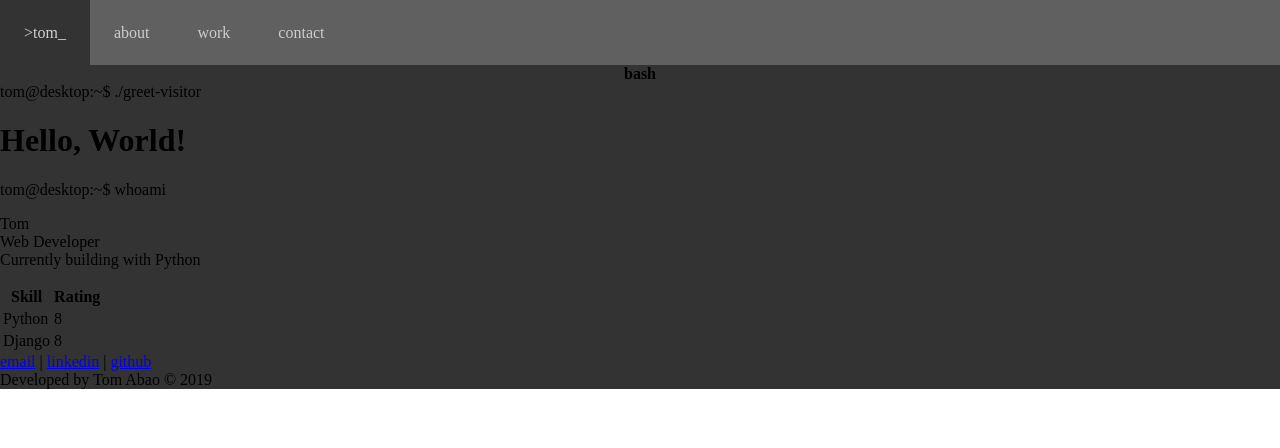
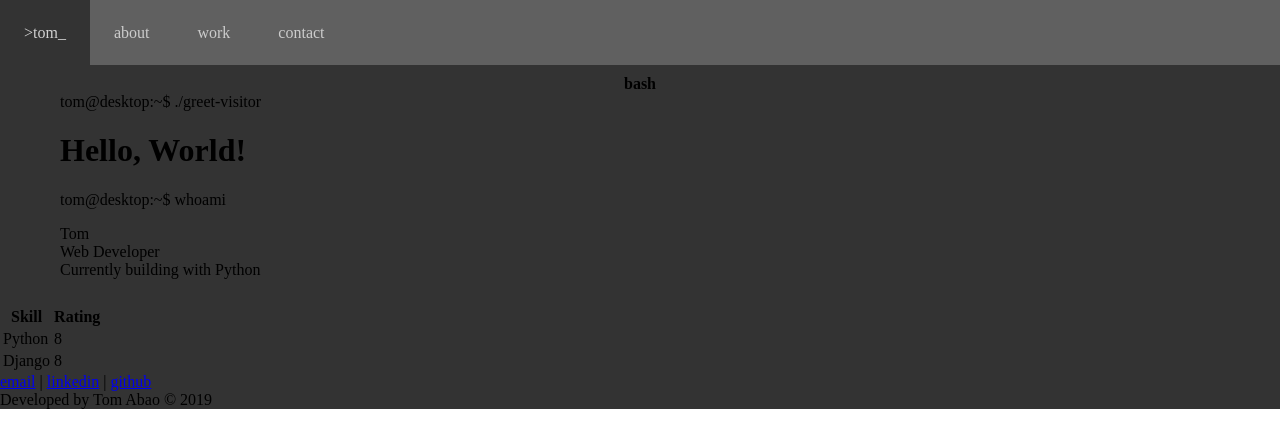
Before and after one commit to kormin/react-portfolio, a React (Create React App) app: page / in a window 1280 px wide. Shown: the top 448 px of the page. Built offline with nearby package versions, Linux system fonts and the light colour scheme.

Commit message:
add media tag

```diff
--- a/src/main.css
+++ b/src/main.css
@@ -43,3 +43,9 @@ ul.taskbar > li > a:hover {
 .terminal-titlebar {
   text-align: center;
 }
+
+@media (min-width: 576px) {
+  #home {
+    padding: 10px 60px;
+  }
+}
```
Lines whose indentation alone changed are shown as unchanged.
